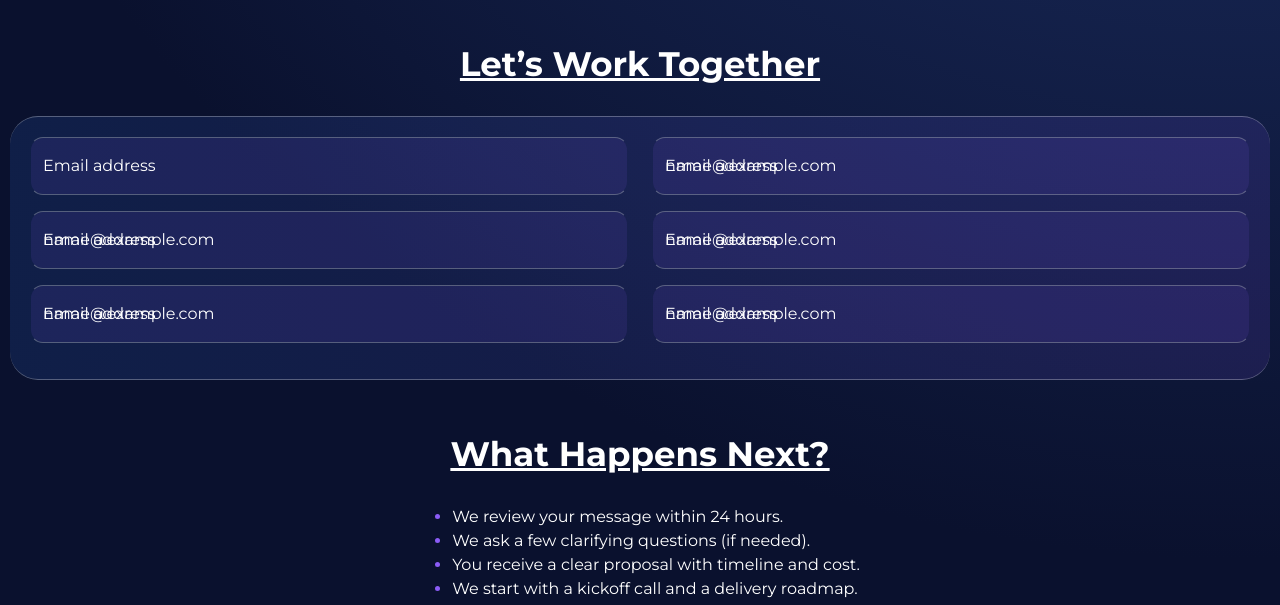
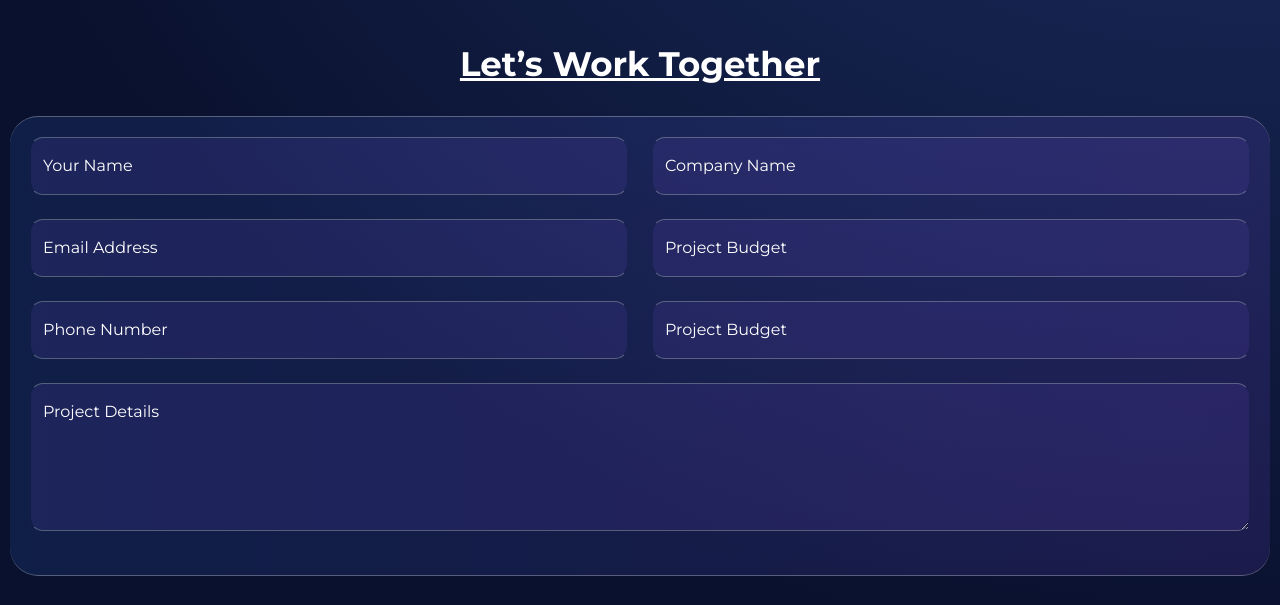
Before and after one commit to EslamRage7/Codex, a React (Vite) app: page /contact in a window 1280 px wide. Shown: the part 1080-1685 px from the top of the page. Built offline with nearby package versions, Linux system fonts and the light colour scheme; a web font is replaced by a local one.

Commit message:
save work

```diff
--- a/src/Components/css/Contact.css
+++ b/src/Components/css/Contact.css
@@ -189,16 +189,69 @@
   border-bottom: 1px solid #ffffff4a;
 }
 
-.contact input {
+.contact .form-floating > .form-control,
+.contact .form-floating > .form-control:focus,
+.contact .form-floating > .form-control:not(:placeholder-shown),
+.contact .form-floating > .form-control-plaintext,
+.contact .form-floating > .form-select,
+.contact .form-floating > textarea.form-control {
   background-color: #8b5cf61c;
+  color: #fff;
   border-top: 1px solid #ffffff4a;
   border-bottom: 1px solid #ffffff4a;
-  border-right: 1px solid #ffffff00;
-  border-left: 1px solid #ffffff00;
+  border-right: 1px solid transparent;
+  border-left: 1px solid transparent;
   border-radius: 13px;
+  box-shadow: none;
 }
 
-::placeholder,
-label {
-  color: white !important;
+.contact .form-floating > .form-control {
+  min-height: 58px;
 }
+
+.contact .form-floating > textarea.form-control {
+  min-height: 148px;
+  padding-top: 1.75rem;
+  padding-bottom: 0.75rem;
+  line-height: 1.5;
+}
+
+.contact .form-floating > .form-control::placeholder,
+.contact .form-floating > textarea.form-control::placeholder {
+  color: #fff !important;
+  opacity: 1;
+}
+
+.contact .form-floating > label {
+  color: #fff !important;
+}
+
+.contact .form-floating > textarea.form-control::placeholder {
+  color: #fff !important;
+  opacity: 1;
+}
+
+.contact .form-floating > textarea.form-control:not(:focus)::placeholder {
+  opacity: 0;
+}
+
+.contact .form-floating > textarea.form-control:focus::placeholder {
+  opacity: 1;
+}
+
+.contact .form-floating > .form-control:focus,
+.contact .form-floating > textarea.form-control:focus {
+  border-color: #a78bfa;
+  box-shadow: 0 0 0 0.2rem #8b5cf62e;
+}
+
+.contact .form-floating > .form-control:focus ~ label,
+.contact .form-floating > .form-control:not(:placeholder-shown) ~ label,
+.contact .form-floating > textarea.form-control:focus ~ label,
+.contact
+  .form-floating
+  > textarea.form-control:not(:placeholder-shown)
+  ~ label {
+  color: #fff !important;
+  opacity: 1;
+}
--- a/src/Components/pages/Contact.jsx
+++ b/src/Components/pages/Contact.jsx
@@ -105,61 +105,74 @@ function Contact() {
         <form>
           <div className="row">
             <div className="col-lg-6 col-md-6 col-12">
-              <div class="form-floating mb-3">
+              <div className="form-floating mb-4">
+                <input
+                  type="text"
+                  className="form-control"
+                  id="floatingName"
+                  placeholder=""
+                />
+                <label htmlFor="floatingName">Your Name</label>
+              </div>
+              <div className="form-floating mb-4">
                 <input
                   type="email"
-                  class="form-control"
-                  id="floatingInput"
-                  placeholder="Email address"
+                  className="form-control"
+                  id="floatingEmail"
+                  placeholder=""
                 />
-                {/* <label for="floatingInput">Email address</label> */}
+                <label htmlFor="floatingEmail">Email Address</label>
               </div>
-              <div class="form-floating mb-3">
+              <div className="form-floating mb-4">
                 <input
-                  type="email"
-                  class="form-control"
-                  id="floatingInput"
-                  placeholder="name@example.com"
+                  type="tel"
+                  className="form-control"
+                  id="floatingPhone"
+                  placeholder=""
                 />
-                <label for="floatingInput">Email address</label>
-              </div>
-              <div class="form-floating mb-3">
-                <input
-                  type="email"
-                  class="form-control"
-                  id="floatingInput"
-                  placeholder="name@example.com"
-                />
-                <label for="floatingInput">Email address</label>
+                <label htmlFor="floatingPhone">Phone Number</label>
               </div>
             </div>
+
             <div className="col-lg-6 col-md-6 col-12">
-              <div class="form-floating mb-3">
+              <div className="form-floating mb-4">
                 <input
-                  type="email"
-                  class="form-control"
-                  id="floatingInput"
-                  placeholder="name@example.com"
+                  type="text"
+                  className="form-control"
+                  id="floatingCompany"
+                  placeholder=""
                 />
-                <label for="floatingInput">Email address</label>
+                <label htmlFor="floatingCompany">Company Name</label>
               </div>
-              <div class="form-floating mb-3">
+              <div className="form-floating mb-4">
                 <input
-                  type="email"
-                  class="form-control"
-                  id="floatingInput"
-                  placeholder="name@example.com"
+                  type="text"
+                  className="form-control"
+                  id="floatingBudget"
+                  placeholder=""
                 />
-                <label for="floatingInput">Email address</label>
+                <label htmlFor="floatingBudget">Project Budget</label>
               </div>
-              <div class="form-floating mb-3">
+              <div className="form-floating mb-4">
                 <input
-                  type="email"
-                  class="form-control"
-                  id="floatingInput"
-                  placeholder="name@example.com"
+                  type="text"
+                  className="form-control"
+                  id="floatingBudget"
+                  placeholder=""
                 />
-                <label for="floatingInput">Email address</label>
+                <label htmlFor="floatingBudget">Project Budget</label>
+              </div>
+            </div>
+
+            <div className="col-lg-12">
+              <div className="form-floating mb-4">
+                <textarea
+                  className="form-control"
+                  id="floatingMessage"
+                  placeholder="Tell us about your project"
+                  style={{ height: "148px" }}
+                />
+                <label htmlFor="floatingMessage"> Project Details</label>
               </div>
             </div>
           </div>
```
